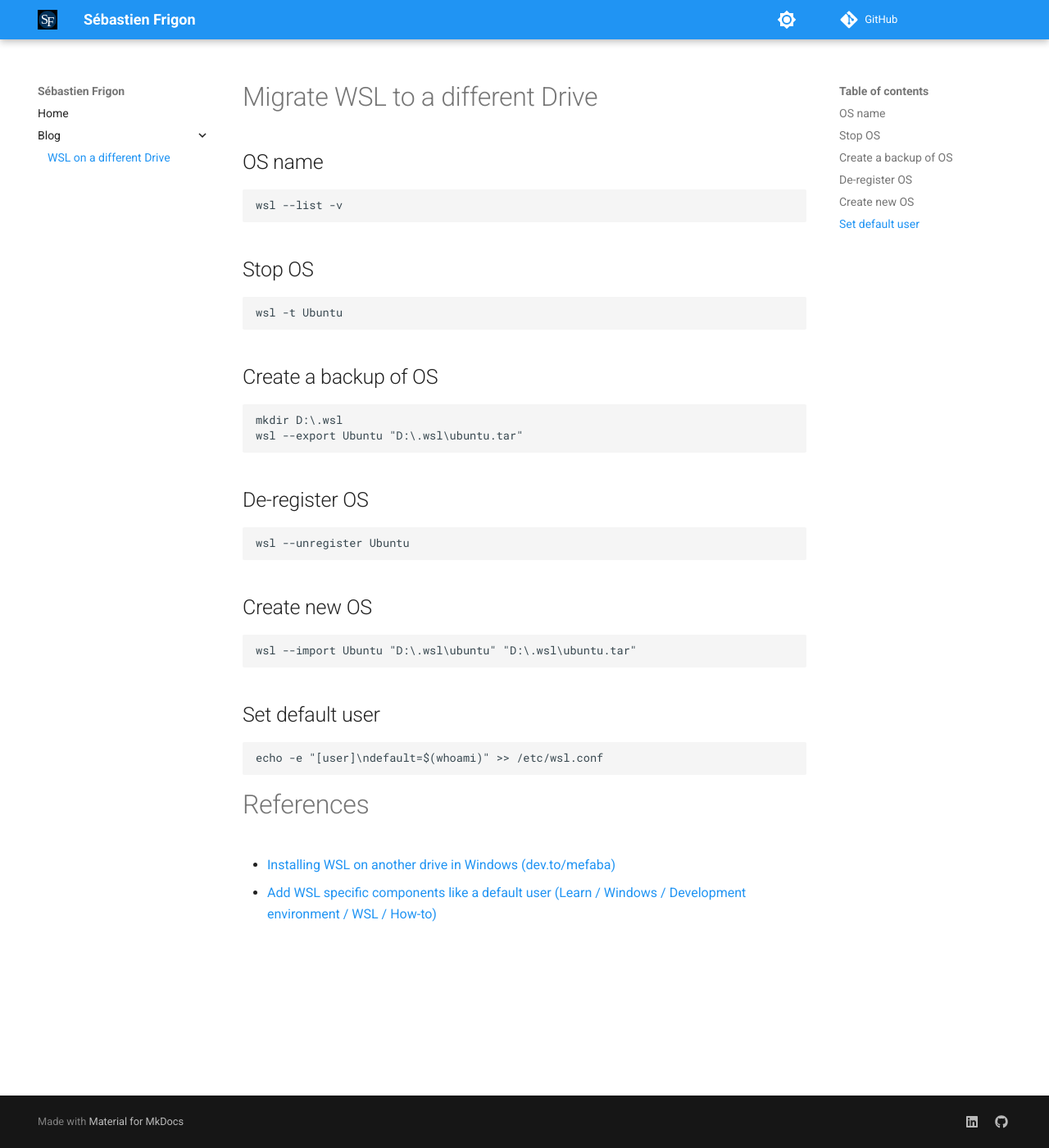
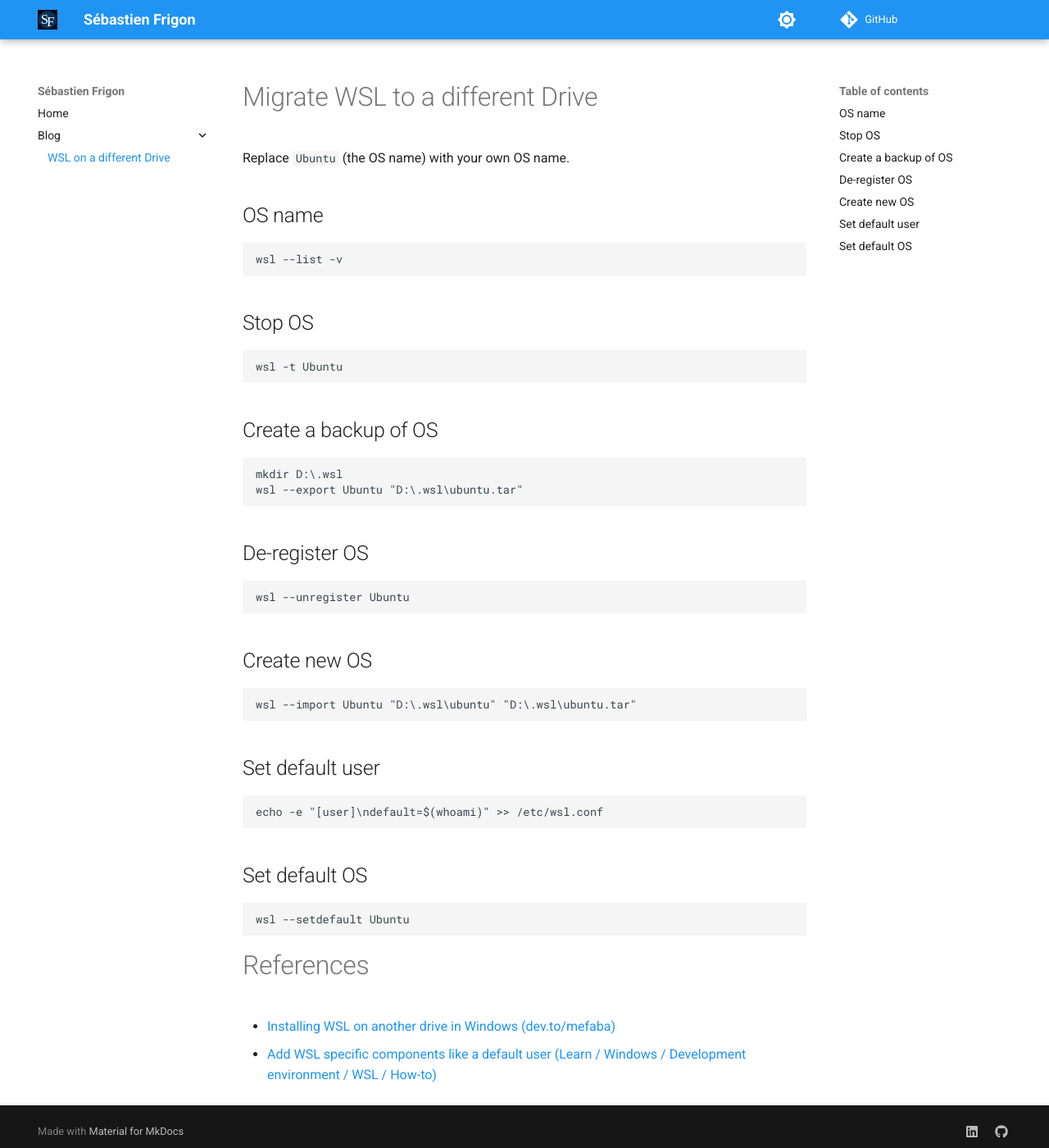
Before and after one commit to cbast/website, an MkDocs documentation site: the page built from docs/en/blog/2023-05-19_WSL_Drive.md, in a window 1280 px wide and 1400 px high. Shown: the whole window at 82% size. Built offline with MkDocs 1.6.1 and Material for MkDocs 9.7.7, drawn with Linux system fonts in a browser that asks for light colours; comment, search, counter and statistics services are not loaded.

Commit message:
Update 2023-05-19_WSL_Drive.md

````diff
--- a/docs/en/blog/2023-05-19_WSL_Drive.md
+++ b/docs/en/blog/2023-05-19_WSL_Drive.md
@@ -1,4 +1,8 @@
 # Migrate WSL to a different Drive
+
+Replace `Ubuntu` (the OS name) with your own OS name.
+
+
 ## OS name
 ```powershell
 wsl --list -v
@@ -30,6 +34,11 @@ wsl --import Ubuntu "D:\.wsl\ubuntu" "D:\.wsl\ubuntu.tar"
 echo -e "[user]\ndefault=$(whoami)" >> /etc/wsl.conf
 ```
 
+## Set default OS
+```powershell
+wsl --setdefault Ubuntu
+```
+
 # References
 - [Installing WSL on another drive in Windows (dev.to/mefaba)](https://dev.to/mefaba/installing-wsl-on-another-drive-in-windows-5c4a)
 - [Add WSL specific components like a default user (Learn / Windows / Development environment / WSL / How-to)](https://learn.microsoft.com/en-us/windows/wsl/use-custom-distro#add-wsl-specific-components-like-a-default-user)
````
